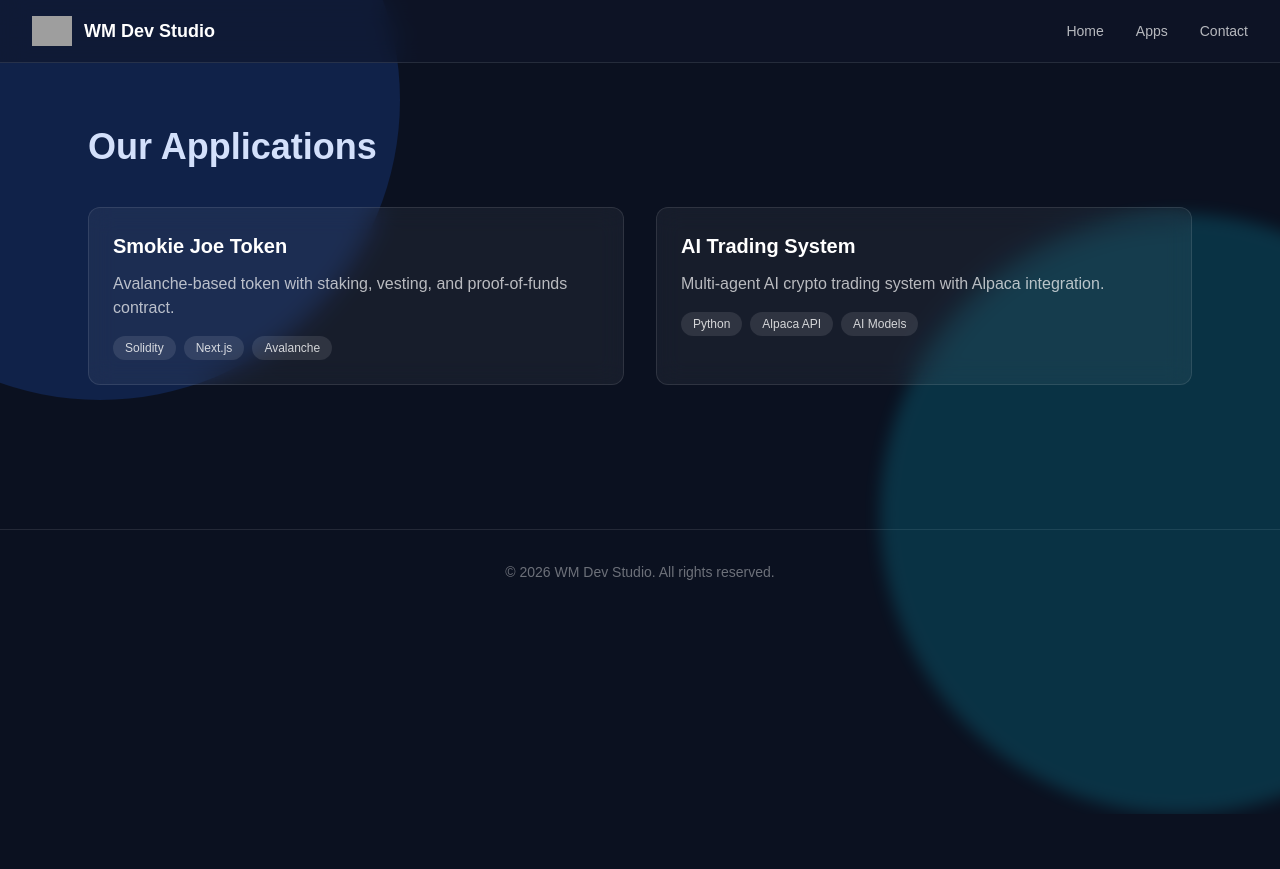
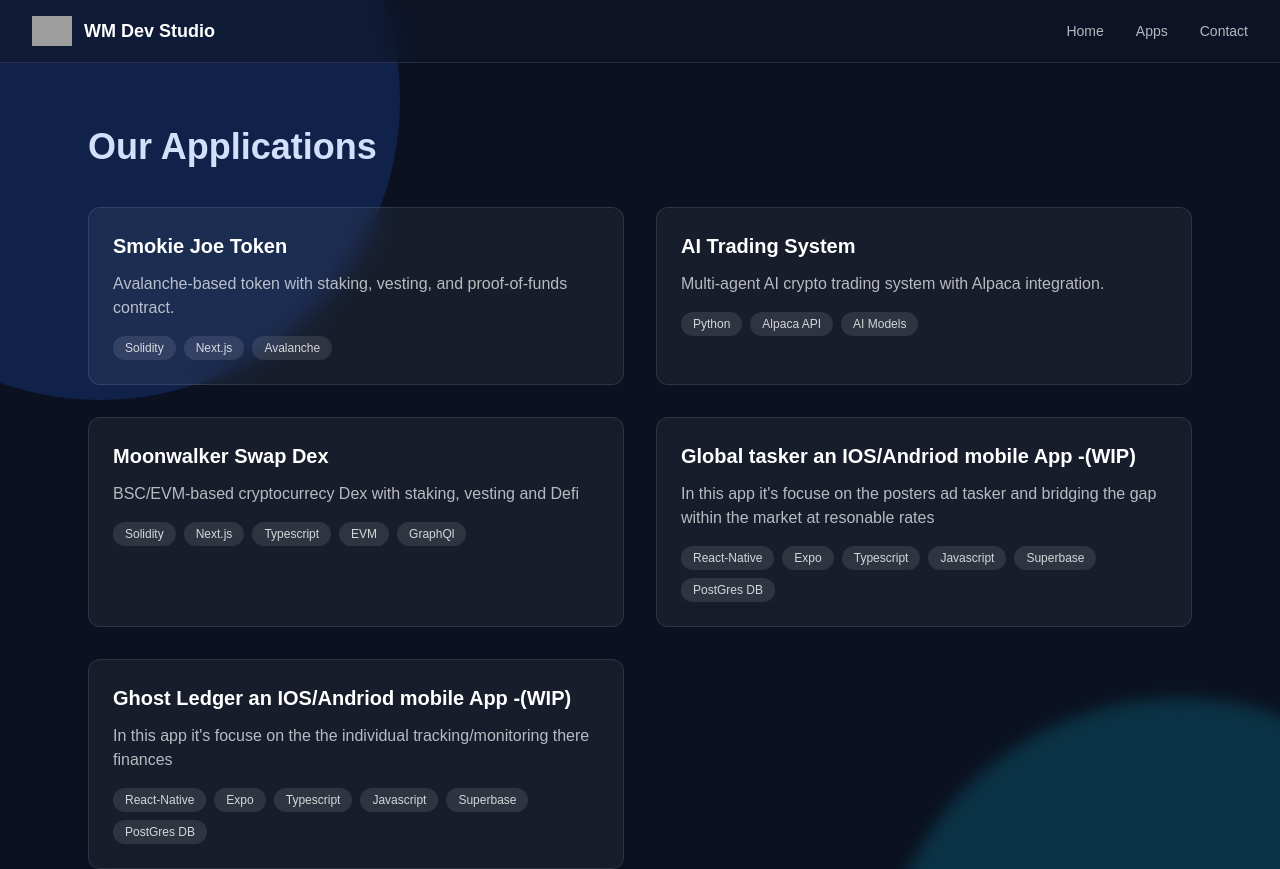
Before and after one commit to CryptoCoder50/wm-dev-studio, a Next.js app: page /apps in a window 1280 px wide. Shown: the top 869 px of the page. Before the commit the page ends 814 px from the top, so only its background shows below. Built offline with nearby package versions, Linux system fonts and the light colour scheme; grey boxes are pictures that could not be loaded.

Commit message:
Updated multiple files

```diff
--- a/app/data/apps.ts
+++ b/app/data/apps.ts
@@ -21,4 +21,25 @@ export interface App {
         "Multi-agent AI crypto trading system with Alpaca integration.",
       tech: ["Python", "Alpaca API", "AI Models"],
     },
+    {
+      id: "moonwalker-swap-dex",
+      title: "Moonwalker Swap Dex",
+      description:
+        "BSC/EVM-based cryptocurrecy Dex with staking, vesting and Defi",
+      tech: ["Solidity", "Next.js", "Typescript", "EVM", "GraphQl"],
+    },
+    {
+      id: "golbal-tasker",
+      title: "Global tasker an IOS/Andriod mobile App -(WIP)",
+      description:
+        "In this app it's focuse on the posters ad tasker and bridging the gap within the market at resonable rates",
+      tech: ["React-Native", "Expo", "Typescript", "Javascript", "Superbase", "PostGres DB"],
+    },
+    {
+      id: "ghost-ledger",
+      title: "Ghost Ledger an IOS/Andriod mobile App -(WIP)",
+      description:
+        "In this app it's focuse on the the individual tracking/monitoring there finances ",
+      tech: ["React-Native", "Expo", "Typescript", "Javascript", "Superbase", "PostGres DB"],
+    },
   ];
```
Also changed, not shown: 1 other file (tests, documents, lock files or other folders).
